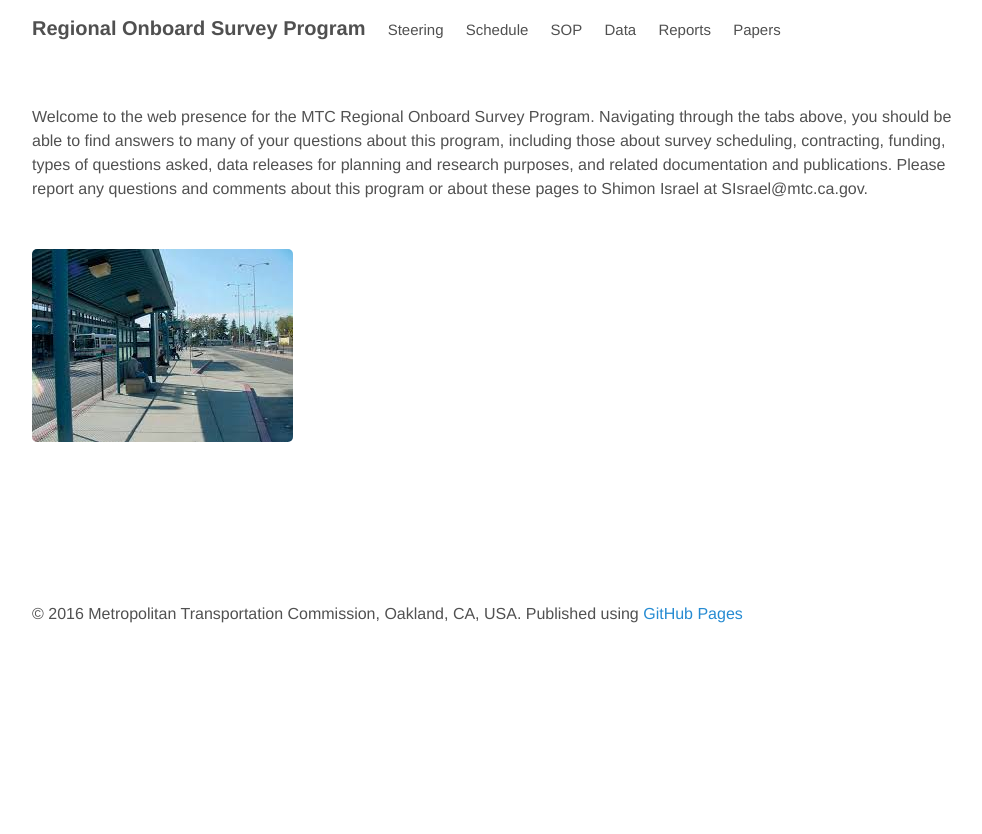
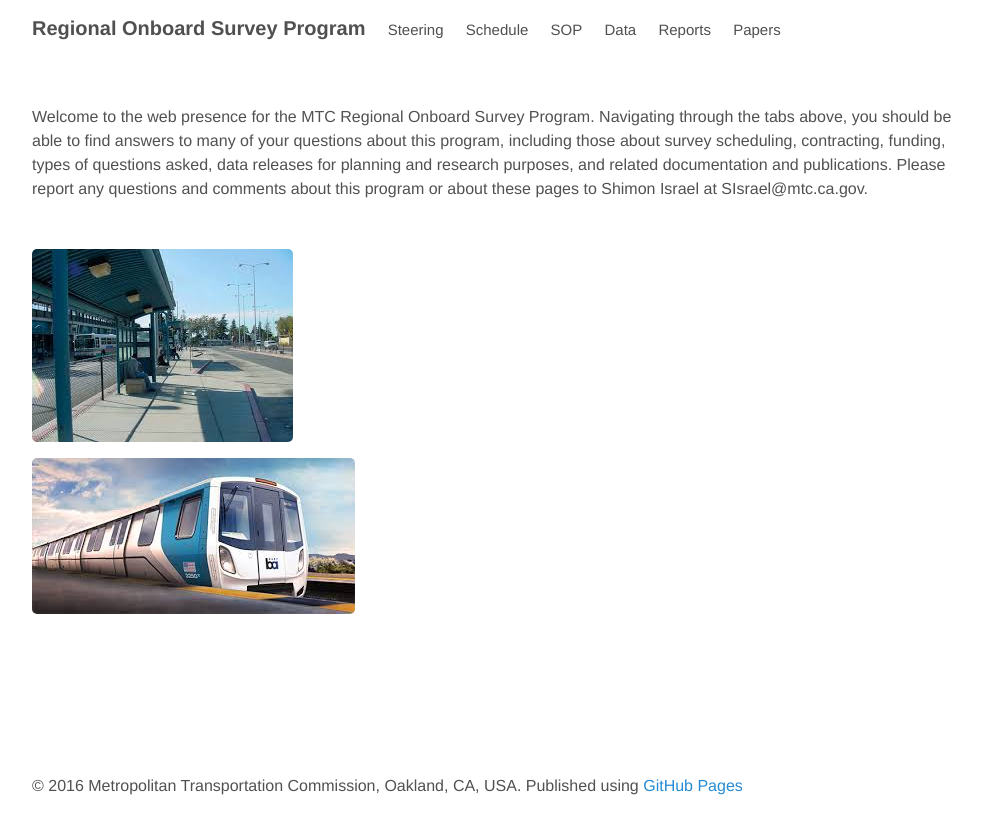
Before and after one commit to BayAreaMetro/transit-passenger-surveys, a Jekyll site: the page built from index.html, in a window 1280 px wide. Shown: the top 834 px of the page, without its empty margins (144-1126 px from the left). Built offline with Jekyll 4.4.1, drawn with Linux system fonts in a browser that asks for light colours; the list of posts is cut into pages by our own code.

Commit message:
Trial photo

```diff
--- a/index.html
+++ b/index.html
@@ -10,6 +10,7 @@ Welcome to the web presence for the MTC Regional Onboard Survey Program. Navigat
 <br>
 
 <img src="images/survey-image.jpg" />
+<img src="images/transit-vehicle.jpg" />
 
 <br>
 <br>
```
